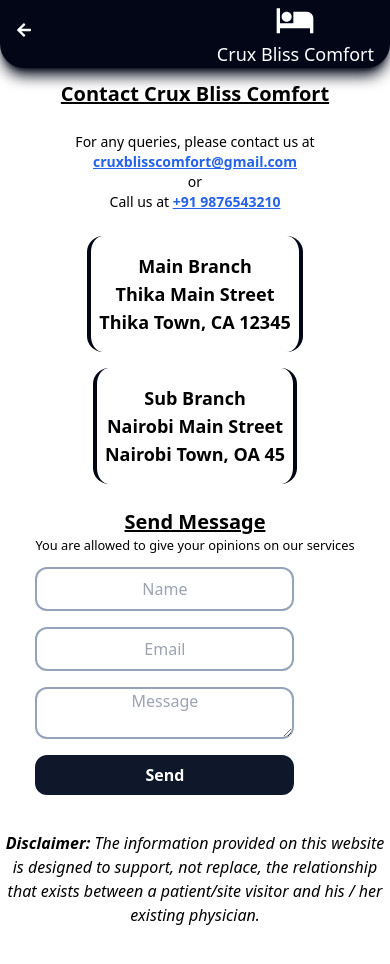
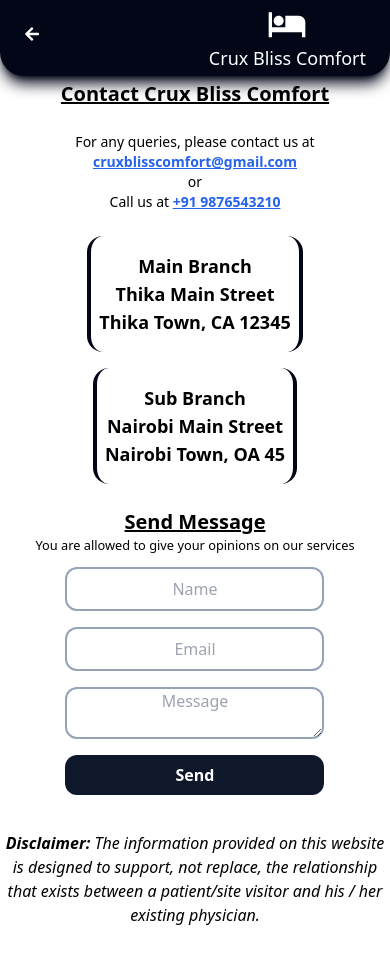
Before and after one commit to Anthony-mbaya/Crux_Bliss_Comfort, a React (Vite) app: page /contact in a window 390 px wide. Shown: the top 964 px of the page. Built offline with nearby package versions, Linux system fonts and the light colour scheme.

Commit message:
change bg color

```diff
--- a/src/Components/Cart_View/cart_view.css
+++ b/src/Components/Cart_View/cart_view.css
@@ -38,7 +38,7 @@
     @apply flex flex-col gap-4 sm:w-[80%] sm:justify-center mx-auto sm:flex-row sm:gap-16 sm:border-4 sm:border-b-0 sm:border-slate-950 sm:rounded-2xl sm:px-10 sm:py-7
 }
 .checkout-options li{
-    @apply text-white font-bold text-center py-2 px-4 sm:px-9 rounded-xl sm:text-[1.3em] cursor-pointer
+    @apply text-white font-bold text-center py-2 px-9 sm:px-9 text-[1.2em] rounded-xl sm:text-[1.3em] cursor-pointer
 }
 .checkout-options .mpesa{
     @apply bg-green-600 hover:bg-green-800 shadow-xl shadow-black
--- a/src/Components/Home_View/home_view.css
+++ b/src/Components/Home_View/home_view.css
@@ -1,6 +1,6 @@
 /* Navbar */
 .navbar{
-    @apply bg-slate-950 fixed w-full rounded-b-3xl shadow-lg shadow-slate-950
+    @apply bg-slate-950 fixed w-full rounded-br-3xl sm:rounded-b-3xl shadow-lg shadow-slate-950
 }
 .logo-menu{
     @apply flex justify-between items-center px-2 text-white
@@ -30,13 +30,13 @@
     @apply w-fit sm:hidden
 }
 #toggle-bar-wrapper .toggle-bar{
-    @apply bg-green-500 w-fit h-[70vh] fixed px-2 py-1 flex flex-row-reverse justify-start items-start rounded-r-xl
+    @apply bg-slate-950 w-fit h-[70vh] text-white fixed px-2 py-1 flex flex-row-reverse justify-start items-start rounded-r-xl
 }
 #toggle-bar-wrapper .toggle-bar .toggle-bar-list{
     @apply flex flex-col justify-center w-fit py-2 gap-4
 }
 #toggle-bar-wrapper .toggle-bar .toggle-bar-list li{
-    @apply w-fit text-lg text-black font-semibold
+    @apply w-fit text-lg text-white font-semibold
 }
 .link-menu{
     @apply hidden sm:flex mx-auto text-white justify-center items-center gap-10 py-4 text-[1.2em]
@@ -71,7 +71,7 @@
 
 /* Dynamic_nav */
 .dynamic-nav{
-    @apply w-full fixed left-0 mx-auto bg-slate-950 rounded-b-3xl shadow-lg shadow-slate-950
+    @apply w-full fixed left-0 mx-auto bg-slate-950 rounded-b-3xl shadow-lg shadow-slate-950 py-1 px-2
 }
 .dynamic-nav-header{
     @apply flex justify-between items-center px-4 text-white
--- a/src/Components/Reach_Outs/reach_out.css
+++ b/src/Components/Reach_Outs/reach_out.css
@@ -23,13 +23,13 @@
     @apply text-center text-lg font-bold border-x-4 border-slate-950 rounded-2xl w-fit mx-auto py-4 px-2
 }
 .message{
-    @apply w-fit mx-auto flex-col
+    @apply w-fit mx-auto flex flex-col justify-center
 }
 .message h2{
     @apply text-xl font-bold text-center underline
 }
 .message form{
-    @apply flex flex-col gap-4 py-3 sm:grid grid-cols-2 w-fit
+    @apply flex flex-col gap-4 py-3 sm:grid grid-cols-2 w-fit mx-auto
 }
 .message form input,textarea{
     @apply border-2 text-center border-slate-400 rounded-xl px-3 py-2 outline-none
```
